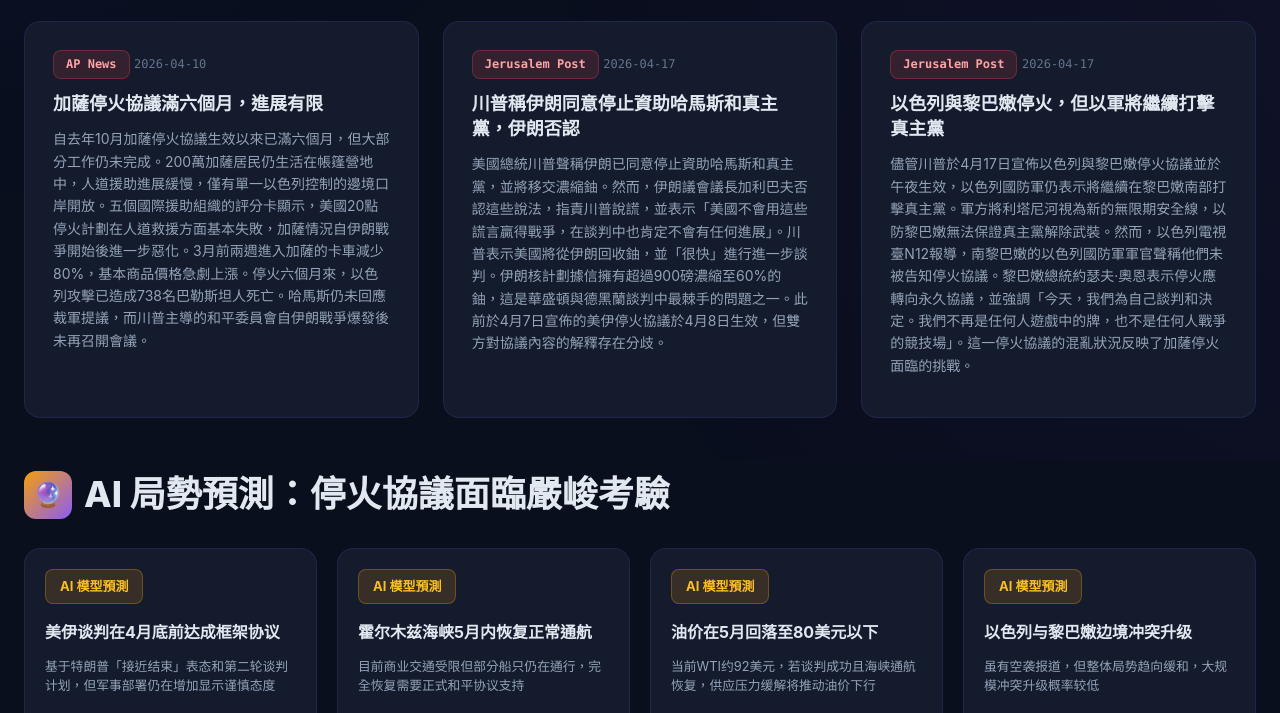
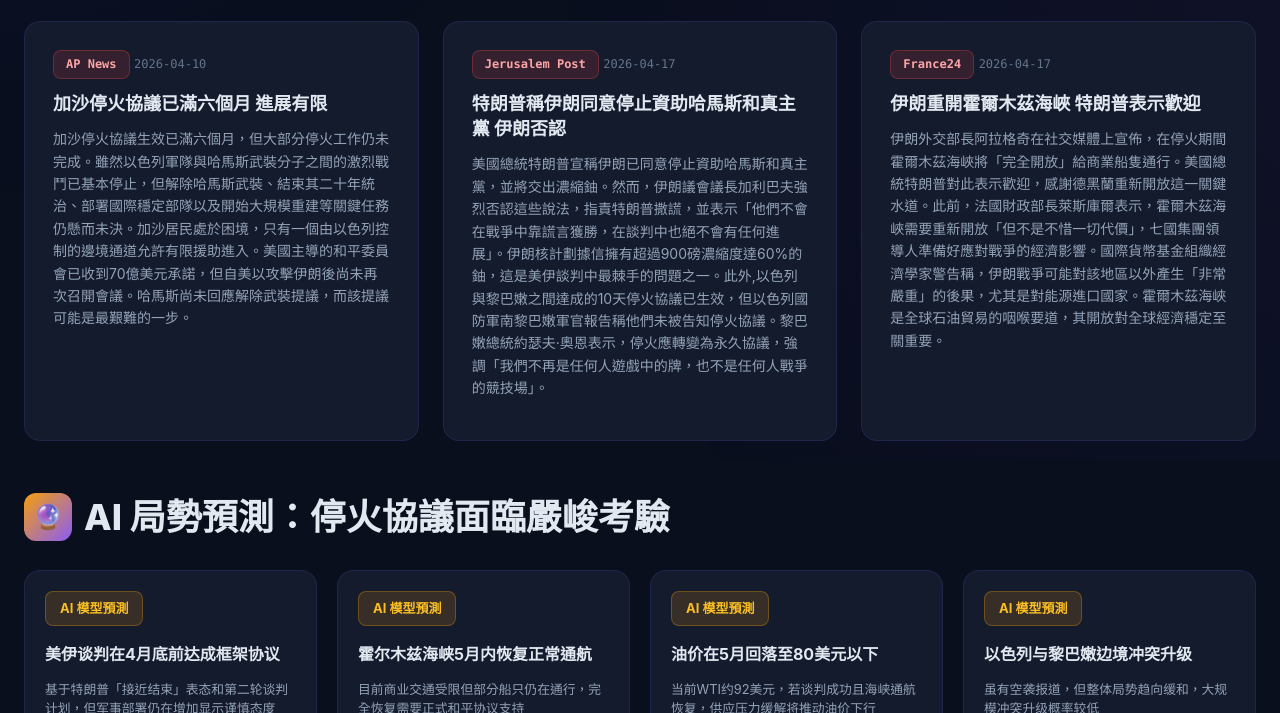
Before and after one commit to cto1218-blip/537, a plain HTML site: page middle-east-tracker-zh-TW.html in a window 1280 px wide. Shown: the part 740-1453 px from the top of the page. Drawn offline with Linux system fonts and the light colour scheme.

Commit message:
中東局勢更新 2026-04-20 14:00

```diff
--- a/middle-east-tracker-zh-TW.html
+++ b/middle-east-tracker-zh-TW.html
@@ -989,7 +989,7 @@
         <header class="header">
             <h1>🌐 2026 美以伊衝突追蹤</h1>
             <p>中東地緣政治局勢情報儀表板</p>
-            <div class="timestamp">最後更新：2026年4月20日 13:00</div>
+            <div class="timestamp">最後更新：2026年4月20日 14:00</div>
         </header>
 
         <div class="stats-grid">
@@ -1029,20 +1029,20 @@
                 <div class="news-card">
                     <span class="news-source">AP News</span>
                     <span class="news-date">2026-04-10</span>
-                    <div class="news-title">加薩停火協議滿六個月，進展有限</div>
-                    <div class="news-description">自去年10月加薩停火協議生效以來已滿六個月，但大部分工作仍未完成。200萬加薩居民仍生活在帳篷營地中，人道援助進展緩慢，僅有單一以色列控制的邊境口岸開放。五個國際援助組織的評分卡顯示，美國20點停火計劃在人道救援方面基本失敗，加薩情況自伊朗戰爭開始後進一步惡化。3月前兩週進入加薩的卡車減少80%，基本商品價格急劇上漲。停火六個月來，以色列攻擊已造成738名巴勒斯坦人死亡。哈馬斯仍未回應裁軍提議，而川普主導的和平委員會自伊朗戰爭爆發後未再召開會議。</div>
+                    <div class="news-title">加沙停火協議已滿六個月 進展有限</div>
+                    <div class="news-description">加沙停火協議生效已滿六個月，但大部分停火工作仍未完成。雖然以色列軍隊與哈馬斯武裝分子之間的激烈戰鬥已基本停止，但解除哈馬斯武裝、結束其二十年統治、部署國際穩定部隊以及開始大規模重建等關鍵任務仍懸而未決。加沙居民處於困境，只有一個由以色列控制的邊境通道允許有限援助進入。美國主導的和平委員會已收到70億美元承諾，但自美以攻擊伊朗後尚未再次召開會議。哈馬斯尚未回應解除武裝提議，而該提議可能是最艱難的一步。</div>
                 </div>
                 <div class="news-card">
                     <span class="news-source">Jerusalem Post</span>
                     <span class="news-date">2026-04-17</span>
-                    <div class="news-title">川普稱伊朗同意停止資助哈馬斯和真主黨，伊朗否認</div>
-                    <div class="news-description">美國總統川普聲稱伊朗已同意停止資助哈馬斯和真主黨，並將移交濃縮鈾。然而，伊朗議會議長加利巴夫否認這些說法，指責川普說謊，並表示「美國不會用這些謊言贏得戰爭，在談判中也肯定不會有任何進展」。川普表示美國將從伊朗回收鈾，並「很快」進行進一步談判。伊朗核計劃據信擁有超過900磅濃縮至60%的鈾，這是華盛頓與德黑蘭談判中最棘手的問題之一。此前於4月7日宣佈的美伊停火協議於4月8日生效，但雙方對協議內容的解釋存在分歧。</div>
+                    <div class="news-title">特朗普稱伊朗同意停止資助哈馬斯和真主黨 伊朗否認</div>
+                    <div class="news-description">美國總統特朗普宣稱伊朗已同意停止資助哈馬斯和真主黨，並將交出濃縮鈾。然而，伊朗議會議長加利巴夫強烈否認這些說法，指責特朗普撒謊，並表示「他們不會在戰爭中靠謊言獲勝，在談判中也絕不會有任何進展」。伊朗核計劃據信擁有超過900磅濃縮度達60%的鈾，這是美伊談判中最棘手的問題之一。此外,以色列與黎巴嫩之間達成的10天停火協議已生效，但以色列國防軍南黎巴嫩軍官報告稱他們未被告知停火協議。黎巴嫩總統約瑟夫·奧恩表示，停火應轉變為永久協議，強調「我們不再是任何人遊戲中的牌，也不是任何人戰爭的競技場」。</div>
                 </div>
                 <div class="news-card">
-                    <span class="news-source">Jerusalem Post</span>
+                    <span class="news-source">France24</span>
                     <span class="news-date">2026-04-17</span>
-                    <div class="news-title">以色列與黎巴嫩停火，但以軍將繼續打擊真主黨</div>
-                    <div class="news-description">儘管川普於4月17日宣佈以色列與黎巴嫩停火協議並於午夜生效，以色列國防軍仍表示將繼續在黎巴嫩南部打擊真主黨。軍方將利塔尼河視為新的無限期安全線，以防黎巴嫩無法保證真主黨解除武裝。然而，以色列電視臺N12報導，南黎巴嫩的以色列國防軍軍官聲稱他們未被告知停火協議。黎巴嫩總統約瑟夫·奧恩表示停火應轉向永久協議，並強調「今天，我們為自己談判和決定。我們不再是任何人遊戲中的牌，也不是任何人戰爭的競技場」。這一停火協議的混亂狀況反映了加薩停火面臨的挑戰。</div>
+                    <div class="news-title">伊朗重開霍爾木茲海峽 特朗普表示歡迎</div>
+                    <div class="news-description">伊朗外交部長阿拉格奇在社交媒體上宣佈，在停火期間霍爾木茲海峽將「完全開放」給商業船隻通行。美國總統特朗普對此表示歡迎，感謝德黑蘭重新開放這一關鍵水道。此前，法國財政部長萊斯庫爾表示，霍爾木茲海峽需要重新開放「但不是不惜一切代價」，七國集團領導人準備好應對戰爭的經濟影響。國際貨幣基金組織經濟學家警告稱，伊朗戰爭可能對該地區以外產生「非常嚴重」的後果，尤其是對能源進口國家。霍爾木茲海峽是全球石油貿易的咽喉要道，其開放對全球經濟穩定至關重要。</div>
                 </div>
             </div>
       </section>
@@ -1238,7 +1238,7 @@
                     <div class="market-card-wrapper">
                         <div class="market-card-title current">💰 現貨黃金</div>
                         <div class="market-card gold-card">
-                        <div class="market-value">$4,787.60 (-0.87%)<span class="market-unit">/盎司</span></div>
+                        <div class="market-value">暫無數據<span class="market-unit">/盎司</span></div>
                         </div>
                         <div class="market-change positive">▲ +2.8%</div>
                         <div class="market-meta">
```
